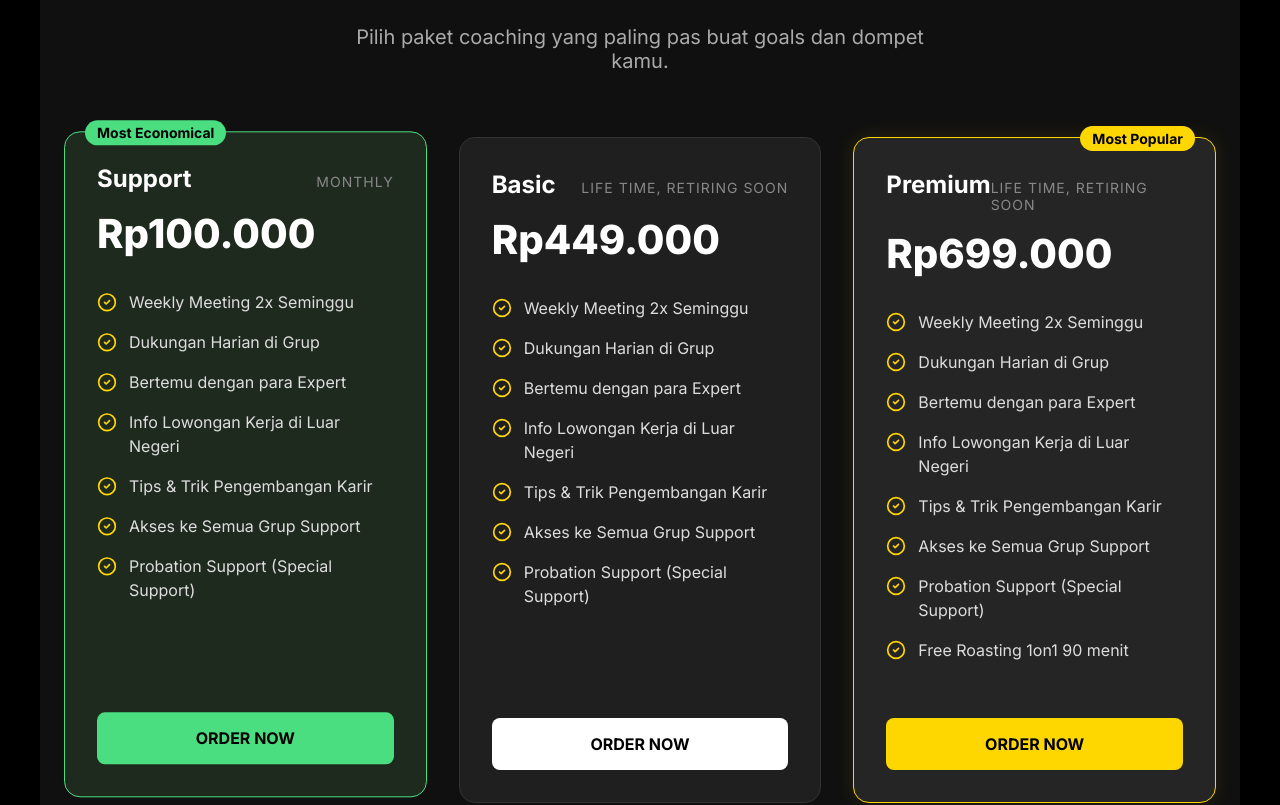
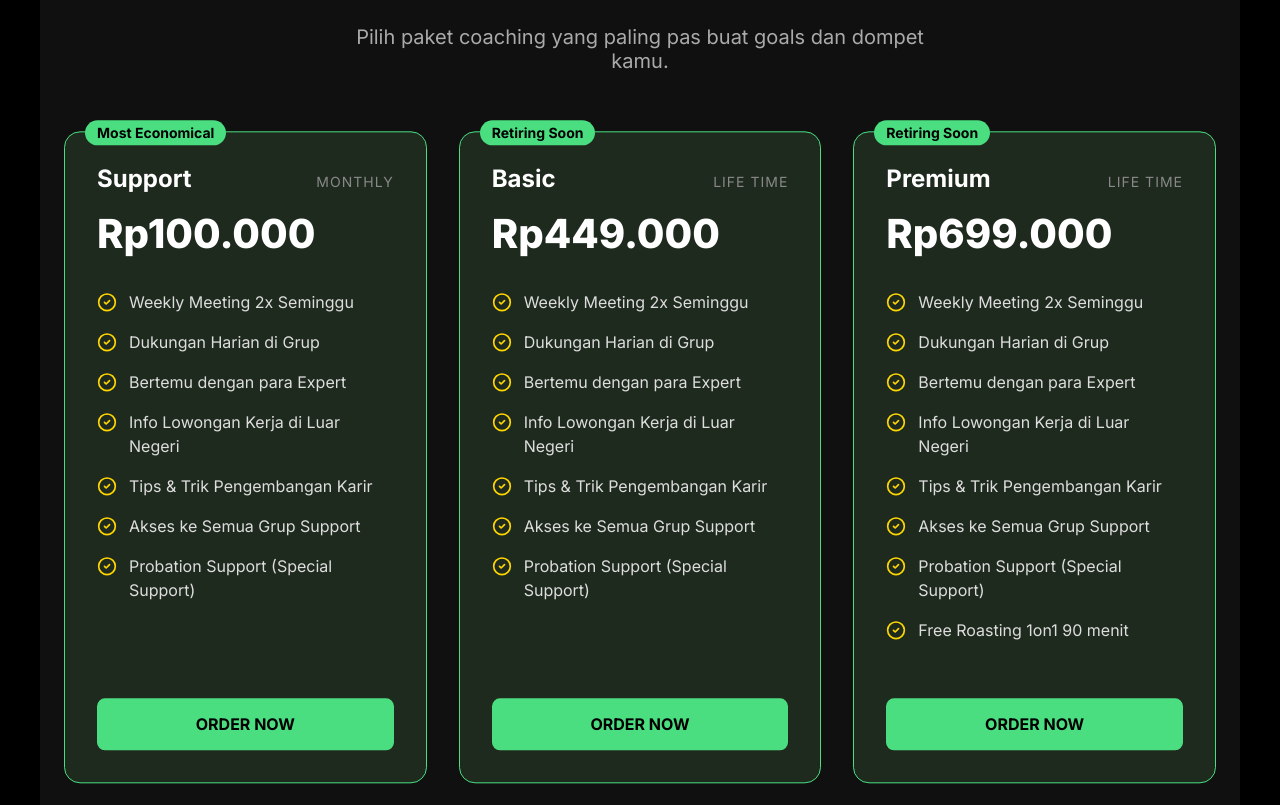
Before and after one commit to alvianzf/learnwithandi.com, a Next.js app: page / in a window 1280 px wide. Shown: the part 8450-9255 px from the top of the page. Built offline with nearby package versions, Linux system fonts and the light colour scheme.

Commit message:
feat: Add highlight properties for 'Retiring Soon' status to pricing plans, update billing descriptions, and comment out the popular flag.

```diff
--- a/src/data/content.ts
+++ b/src/data/content.ts
@@ -285,7 +285,7 @@ export const content = {
       {
         name: "Basic",
         price: "Rp449.000",
-        billing: "Life Time, Retiring Soon",
+        billing: "Life Time",
         features: [
           "Weekly Meeting 2x Seminggu",
           "Dukungan Harian di Grup",
@@ -298,12 +298,14 @@ export const content = {
         cta: {
           text: "ORDER NOW",
           link: "https://learnwithandi.myr.id/course/90-days-get-jobs-online-courses-linkedin-and-cv-optimisation"
-        }
+        },
+        highlight: true,
+        highlightText: "Retiring Soon"
       },
       {
         name: "Premium",
         price: "Rp699.000",
-        billing: "Life Time, Retiring Soon",
+        billing: "Life Time",
         features: [
           "Weekly Meeting 2x Seminggu",
           "Dukungan Harian di Grup",
@@ -314,11 +316,13 @@ export const content = {
           "Probation Support (Special Support)",
           "Free Roasting 1on1 90 menit"
         ],
-        popular: true,
+        // popular: true,
         cta: {
           text: "ORDER NOW",
           link: "https://learnwithandi.myr.id/course/90-days-get-jobs-online-courses-linkedin-and-cv-optimisation-oyz5"
-        }
+        },
+        highlight: true,
+        highlightText: "Retiring Soon"
       }
     ],
   },
```
